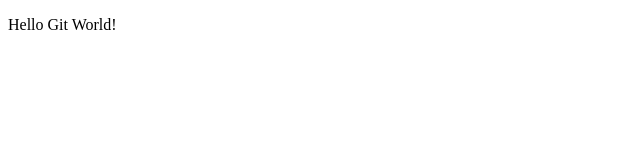
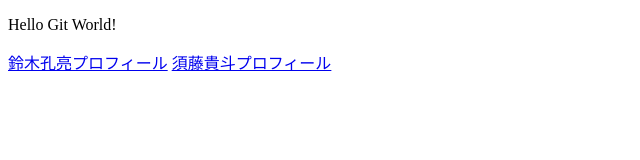
Before and after one commit to moppechan/kadaiensyu, a plain HTML site: page index.html in a window 1280 px wide. Shown: the whole page, without its empty margins (0-640 px from the left). Drawn offline with Linux system fonts and the light colour scheme.

Commit message:
aタグの追加

```diff
--- a/index.html
+++ b/index.html
@@ -6,5 +6,7 @@
 </head>
 <body>
     <p>Hello Git World!</p>
+    <a href="plofile_kosuke.html">鈴木孔亮プロフィール</a>
+    <a href="plofile_suto.html">須藤貴斗プロフィール</a>
 </body>
 </html>
```
